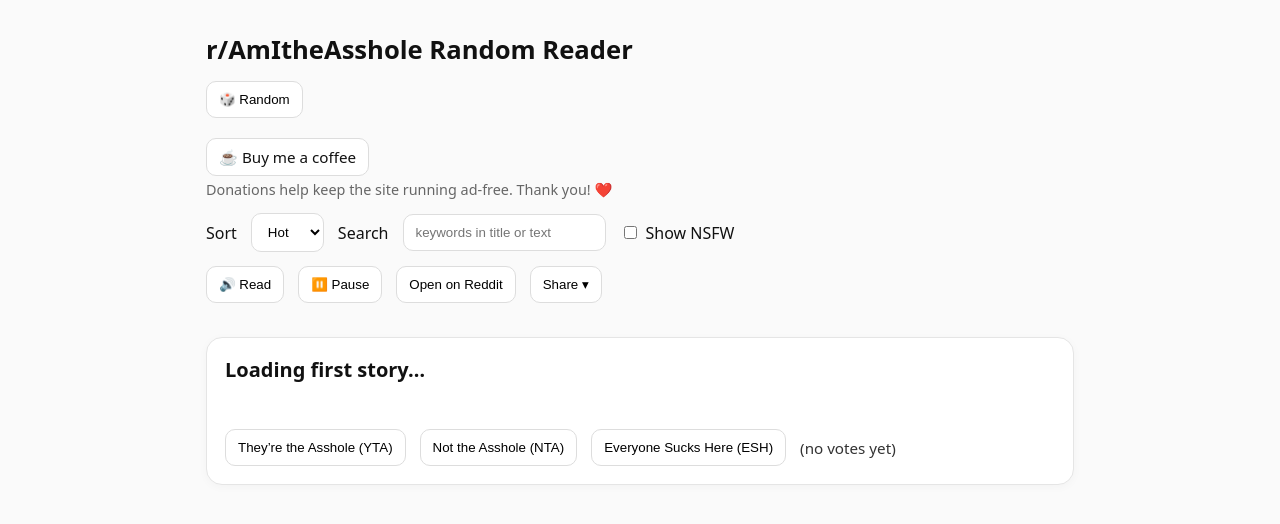
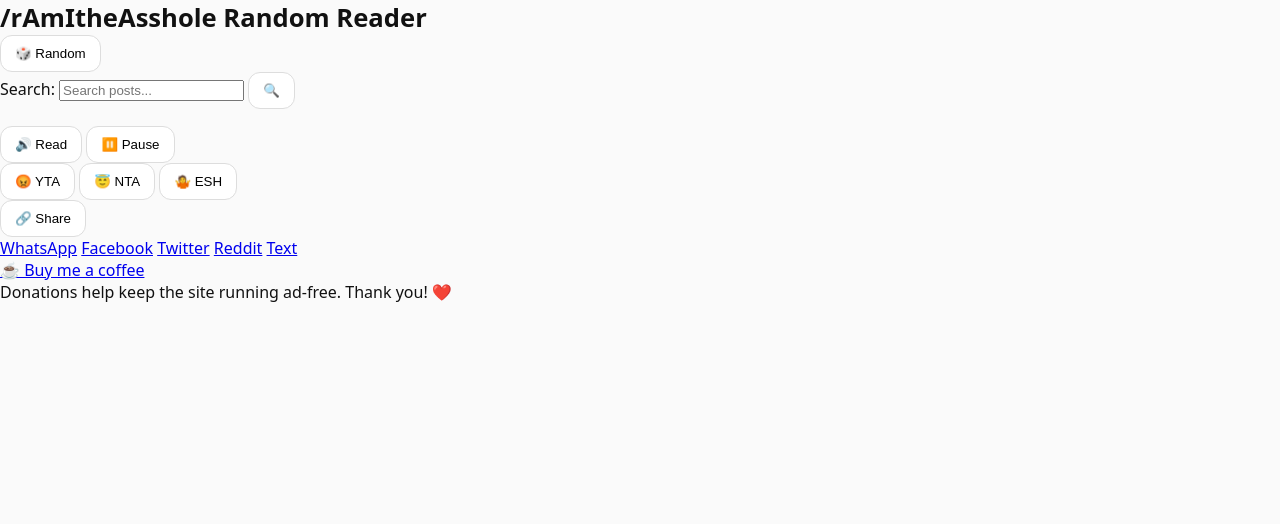
Before and after one commit to r0bay/Latest-Version-of-AITA, a Flask app: page / in a window 1280 px wide. Shown: the top 524 px of the page. Run offline with Flask 3, Linux system fonts and the light colour scheme; data that the repository does not hold is empty.

Commit message:
Hardcode Buy Me a Coffee link and update layout

```diff
--- a/templates/index.html
+++ b/templates/index.html
@@ -1,144 +1,78 @@
-<!doctype html>
-<html>
+<!DOCTYPE html>
+<html lang="en">
 <head>
-  <meta charset="utf-8" />
-  <title>Random AITA — Reader</title>
-  <meta name="viewport" content="width=device-width, initial-scale=1" />
-  <link rel="stylesheet" href="/static/styles.css">
-  <style>
-    :root { --gap: 14px; }
-    * { box-sizing: border-box; }
-    body { font-family: system-ui, -apple-system, Segoe UI, Roboto, sans-serif; margin: 0; padding: 0; background: #fafafa; color: #111; }
-    main { max-width: 900px; margin: 32px auto; padding: 0 16px; }
-    header { display: grid; gap: var(--gap); margin-bottom: 16px; }
-    .controls, .controls2 { display: flex; flex-wrap: wrap; gap: var(--gap); align-items: center; }
-    .row { display: flex; flex-wrap: wrap; gap: var(--gap); align-items: center; }
-    .card { background: #fff; border: 1px solid #e5e5e5; border-radius: 16px; padding: 18px; box-shadow: 0 2px 10px rgba(0,0,0,.03); }
-    h1 { font-size: 1.6rem; margin: 0; }
-    h2 { font-size: 1.25rem; margin-top: 0; }
-    .body { white-space: pre-wrap; line-height: 1.55; }
-    .meta { color: #666; font-size: .9rem; margin-top: 10px; min-height: 1.2em; }
-    button, select, input[type="text"] { padding: 10px 12px; border-radius: 10px; border: 1px solid #ddd; background: #fff; }
-    button:hover { background: #f2f2f2; cursor: pointer; }
-    .spinner {
-      position: fixed; top: 16px; right: 16px;
-      display: none; width: 22px; height: 22px;
-      border: 3px solid #ccc; border-top-color: #333; border-radius: 50%;
-      animation: spin 1s linear infinite; z-index: 100;
-    }
-    @keyframes spin { to { transform: rotate(360deg); } }
-    .error { color: #b00020; font-size: .95rem; min-height: 1.2em; }
-    .vote { display: flex; flex-wrap: wrap; gap: var(--gap); align-items: center; margin-top: 12px; }
-    .vote .tally { color: #333; font-size: .95rem; }
-    .toggle { display:flex; align-items:center; gap:6px; }
-    .share-wrap { position: relative; display: inline-block; }
-    .share-menu {
-      position: absolute; top: 105%; left: 0;
-      background: #fff; border: 1px solid #ddd; border-radius: 10px;
-      box-shadow: 0 6px 16px rgba(0,0,0,.08);
-      padding: 8px; display: none; min-width: 180px; z-index: 50;
-    }
-    .share-menu button { display: block; width: 100%; text-align: left; margin: 2px 0; }
-
-    /* Buy Me a Coffee (minimal) */
-    .tip-wrap { margin-top: 6px; }
-    .tip-btn {
-      display: inline-block; padding: 8px 12px; border-radius: 10px;
-      border: 1px solid #ddd; background: #fff; text-decoration: none; color: #111; font-size: .95rem;
-    }
-    .tip-btn:hover { background: #f2f2f2; }
-    .tip-note { color:#666; font-size:.9rem; margin-top:4px; }
-  </style>
+  <meta charset="UTF-8" />
+  <meta name="viewport" content="width=device-width, initial-scale=1.0" />
+  <title>Random AITA</title>
+  <link rel="stylesheet" href="/static/styles.css" />
 </head>
 <body>
-<main>
-  <header>
-    <h1>r/AmItheAsshole Random Reader</h1>
+  <div class="container">
+    <h1>/rAmItheAsshole Random Reader</h1>
 
-    <!-- Random button alone -->
-    <div class="row">
-      <button id="randomBtn">🎲 Random</button>
+    <!-- Random button -->
+    <div class="controls">
+      <button id="randomBtn" title="Get Random Post">🎲 Random</button>
     </div>
 
-    <!-- Buy Me a Coffee (under Random) -->
+    <!-- Search box -->
+    <div class="search-bar">
+      <label for="searchInput">Search:</label>
+      <input id="searchInput" type="text" placeholder="Search posts..." />
+      <button id="searchBtn">🔍</button>
+    </div>
+
+    <!-- Post display -->
+    <div id="post-container" class="post">
+      <h2 id="post-title"></h2>
+      <p id="post-author"></p>
+      <div id="post-body"></div>
+      <div id="post-footer">
+        <span id="post-flair" class="flair hidden"></span>
+      </div>
+    </div>
+
+    <!-- Read controls -->
+    <div class="tts-controls">
+      <button id="readBtn">🔊 Read</button>
+      <button id="pauseBtn">⏸️ Pause</button>
+    </div>
+
+    <!-- Voting -->
+    <div class="vote-buttons">
+      <button id="voteYTA" class="vote-btn">😡 YTA</button>
+      <button id="voteNTA" class="vote-btn">😇 NTA</button>
+      <button id="voteESH" class="vote-btn">🤷 ESH</button>
+    </div>
+
+    <!-- Vote results -->
+    <div id="vote-results"></div>
+
+    <!-- Share button -->
+    <div class="share-section">
+      <div class="dropdown">
+        <button class="dropbtn">🔗 Share</button>
+        <div class="dropdown-content">
+          <a href="#" id="share-whatsapp">WhatsApp</a>
+          <a href="#" id="share-facebook">Facebook</a>
+          <a href="#" id="share-twitter">Twitter</a>
+          <a href="#" id="share-reddit">Reddit</a>
+          <a href="#" id="share-text">Text</a>
+        </div>
+      </div>
+    </div>
+
+    <!-- Buy Me a Coffee -->
     <div class="row">
       <div class="tip-wrap">
-        <a class="tip-btn" href="https://www.buymeacoffee.com/YOUR_BMC_HANDLE" target="_blank" rel="noopener">
+        <a class="tip-btn" href="https://www.buymeacoffee.com/randomaita" target="_blank" rel="noopener">
           ☕ Buy me a coffee
         </a>
         <div class="tip-note">Donations help keep the site running ad-free. Thank you! ❤️</div>
       </div>
     </div>
+  </div>
 
-    <!-- Controls -->
-    <div class="controls">
-      <div class="row">
-        <label>Sort</label>
-        <select id="sort">
-          <option value="hot">Hot</option>
-          <option value="new">New</option>
-          <option value="top">Top</option>
-        </select>
-        <select id="topRange" style="display:none">
-          <option value="day">Day</option>
-          <option value="week" selected>Week</option>
-          <option value="month">Month</option>
-          <option value="year">Year</option>
-          <option value="all">All</option>
-        </select>
-      </div>
-
-      <div class="row">
-        <label for="searchBox">Search</label>
-        <input id="searchBox" type="text" placeholder="keywords in title or text" />
-      </div>
-
-      <div class="row toggle">
-        <input id="nsfw" type="checkbox" />
-        <label for="nsfw">Show NSFW</label>
-      </div>
-    </div>
-
-    <div class="controls2">
-      <div class="row">
-        <button id="speak">🔊 Read</button>
-        <button id="pause">⏸️ Pause</button>
-      </div>
-      <div class="row">
-        <a id="openLink" target="_blank" rel="noopener"><button>Open on Reddit</button></a>
-
-        <!-- Minimalist Share dropdown -->
-        <div class="share-wrap">
-          <button id="shareToggle">Share ▾</button>
-          <div class="share-menu" id="shareMenu">
-            <button data-share="whatsapp">🟢 WhatsApp</button>
-            <button data-share="facebook">🔵 Facebook</button>
-            <button data-share="twitter">✖️ Twitter (X)</button>
-            <button data-share="reddit">🟠 Reddit</button>
-            <button data-share="sms">💬 Text/SMS</button>
-          </div>
-        </div>
-      </div>
-    </div>
-  </header>
-
-  <div class="spinner" id="spinner"></div>
-  <div id="error" class="error"></div>
-
-  <article class="card">
-    <h2 id="title">Loading first story…</h2>
-    <p id="text" class="body"></p>
-    <div class="meta" id="meta"></div>
-
-    <div class="vote">
-      <button id="voteYTA">They’re the Asshole (YTA)</button>
-      <button id="voteNTA">Not the Asshole (NTA)</button>
-      <button id="voteESH">Everyone Sucks Here (ESH)</button>
-      <span class="tally" id="tally">(no votes yet)</span>
-    </div>
-  </article>
-</main>
-
-<script src="/static/app.js?v=5"></script>
+  <script src="/static/app.js"></script>
 </body>
 </html>
```
